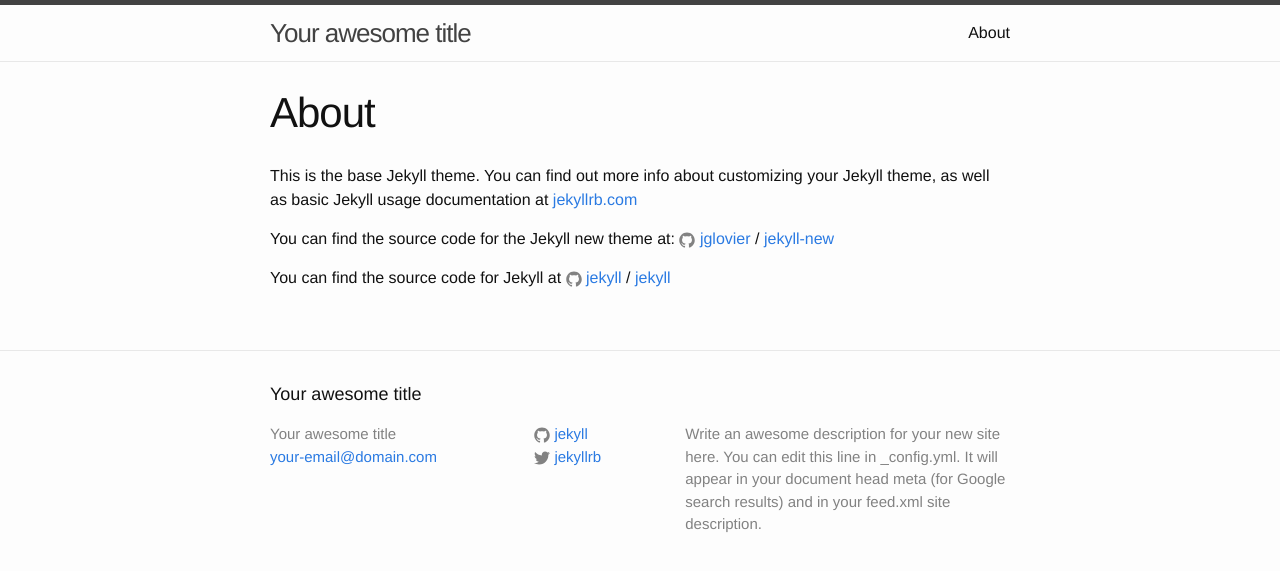
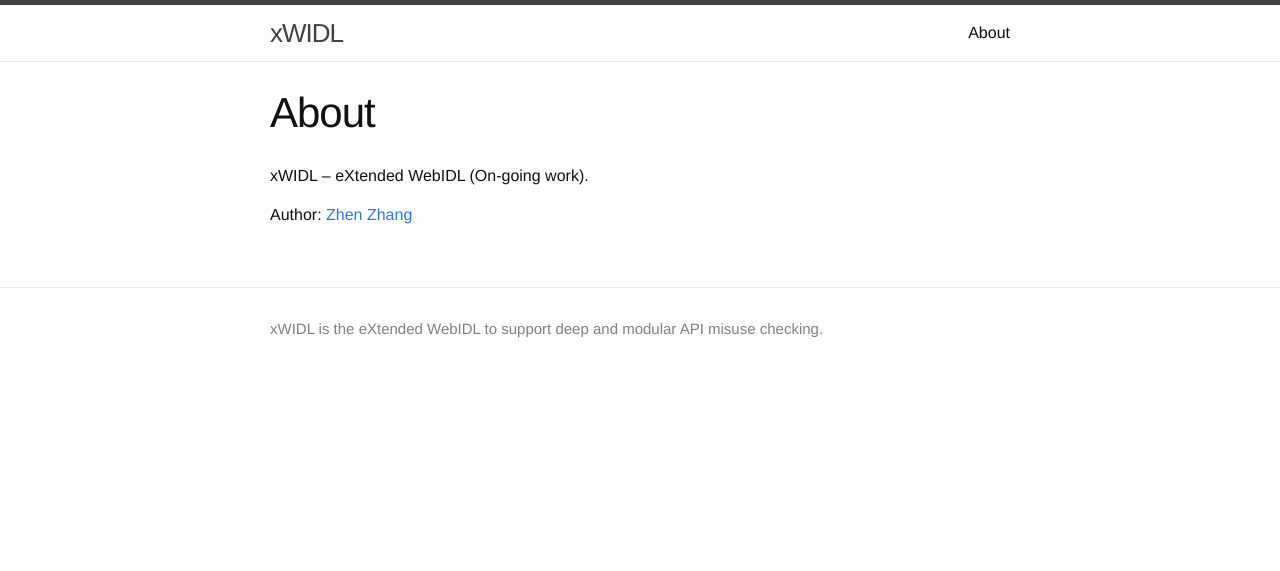
Before and after one commit to xWIDL/xwidl-www, a Jekyll site: the page built from about.md, in a window 1280 px wide. Shown: the top 571 px of the page. Built offline with Jekyll 4.4.1, drawn with Linux system fonts in a browser that asks for light colours.

Commit message:
Modify template-specifics

```diff
--- a/_config.yml
+++ b/_config.yml
@@ -6,16 +6,14 @@
 # 'jekyll serve'. If you change this file, please restart the server process.
 
 # Site settings
-title: Your awesome title
-email: your-email@domain.com
+title: xWIDL
+# email: your-email@domain.com
 description: > # this means to ignore newlines until "baseurl:"
-  Write an awesome description for your new site here. You can edit this
-  line in _config.yml. It will appear in your document head meta (for
-  Google search results) and in your feed.xml site description.
+  xWIDL is the eXtended WebIDL to support deep and modular API misuse checking.
 baseurl: "" # the subpath of your site, e.g. /blog
-url: "http://yourdomain.com" # the base hostname & protocol for your site
-twitter_username: jekyllrb
-github_username:  jekyll
+url: "http://xWIDL.github.io" # the base hostname & protocol for your site
+# twitter_username: jekyllrb
+# github_username:  jekyll
 
 # Build settings
 markdown: kramdown
--- a/_includes/footer.html
+++ b/_includes/footer.html
@@ -2,10 +2,10 @@
 
   <div class="wrapper">
 
-    <h2 class="footer-heading">{{ site.title }}</h2>
+    <!-- <h2 class="footer-heading">{{ site.title }}</h2> -->
 
     <div class="footer-col-wrapper">
-      <div class="footer-col footer-col-1">
+<!--       <div class="footer-col footer-col-1">
         <ul class="contact-list">
           <li>{{ site.title }}</li>
           <li><a href="mailto:{{ site.email }}">{{ site.email }}</a></li>
@@ -26,9 +26,9 @@
           </li>
           {% endif %}
         </ul>
-      </div>
+      </div> -->
 
-      <div class="footer-col footer-col-3">
+      <div class="footer-col">
         <p>{{ site.description }}</p>
       </div>
     </div>
--- a/about.md
+++ b/about.md
@@ -4,12 +4,6 @@ title: About
 permalink: /about/
 ---
 
-This is the base Jekyll theme. You can find out more info about customizing your Jekyll theme, as well as basic Jekyll usage documentation at [jekyllrb.com](http://jekyllrb.com/)
+xWIDL -- eXtended WebIDL (On-going work).
 
-You can find the source code for the Jekyll new theme at:
-{% include icon-github.html username="jglovier" %} /
-[jekyll-new](https://github.com/jglovier/jekyll-new)
-
-You can find the source code for Jekyll at
-{% include icon-github.html username="jekyll" %} /
-[jekyll](https://github.com/jekyll/jekyll)
+Author: [Zhen Zhang](https://zhenzhang.me)
```
